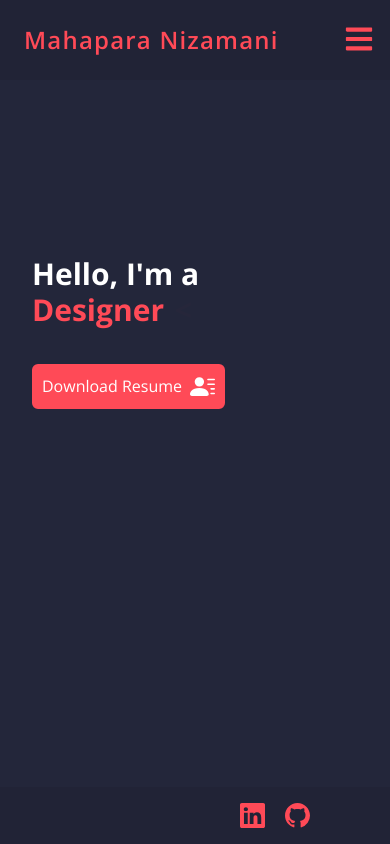
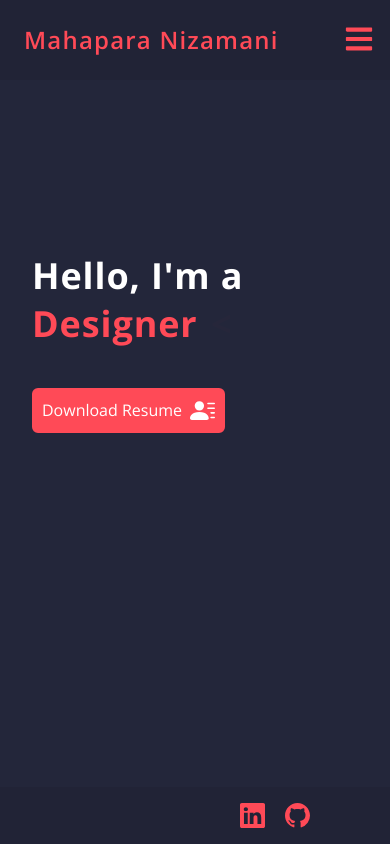
Before and after one commit to mahapara24/portfolio, a React (Vite) app: page /home in a window 390 px wide. Built offline with nearby package versions, Linux system fonts and the light colour scheme.

Commit message:
changes to text  bold the text

```diff
--- a/src/components/Home/Home.jsx
+++ b/src/components/Home/Home.jsx
@@ -81,15 +81,15 @@ function Home() {
 
 
 
-<div className='text-3xl'>
-  <h1 className='sm:hidden md:hidden' style={{ marginBottom: '20px' }}>
+<div className='text-4xl tracking-wide'>
+  <h1 className='sm:hidden md:hidden pb-2' style={{ marginBottom: '20px' }}>
     Hello, I'm a {""}
-    <div className='sm:hidden md:block'>
-      <p className='text-3xl text-custom-red inline'>{text}</p>
+    <div className='sm:hidden md:block pt-2'>
+      <p className='text-4xl font-bold text-custom-red inline'>{text}</p>
 
     <span style={{ color: '#FF4A57',  }}>
       {" "}
-      <Cursor className='bg-primary-gray aria-checked:bg-sky-700 '  Cursor='false'  cursorBlinking='false' cursorStyle='<' />
+      <Cursor className='bg-primary-gray '  Cursor='false'  cursorBlinking='false' cursorStyle='<' />
     </span>
     </div>
   </h1>
```
